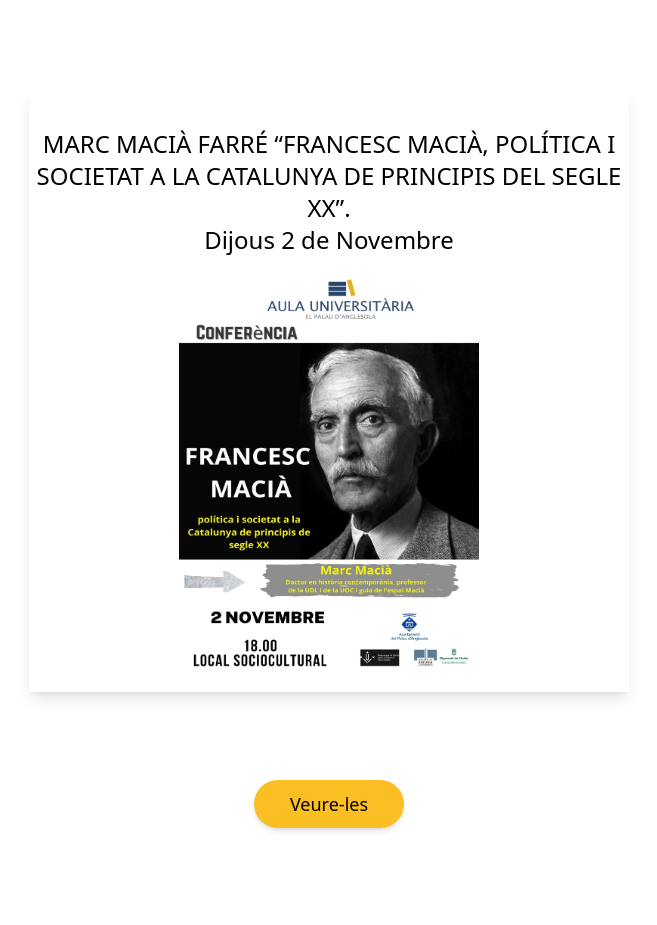
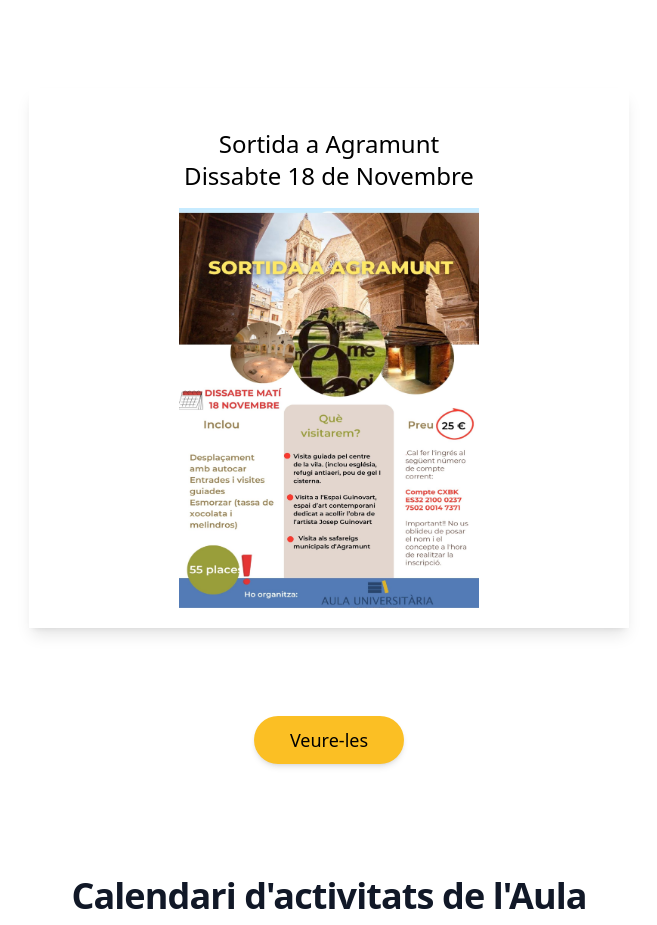
Before and after one commit to aresmiiro/aula-universtaria-palau, a website built with Vite: page index.html in a window 1280 px wide. Shown: the part 960-1885 px from the top of the page, without its empty margins (311-968 px from the left). Built offline with nearby package versions, Linux system fonts and the light colour scheme.

```diff
--- a/index.html
+++ b/index.html
@@ -318,14 +318,13 @@
             <h3
               class="mt-10 mb-4 text-2xl text-center text-black justify-self-center"
             >
-              MARC MACIÀ FARRÉ “FRANCESC MACIÀ, POLÍTICA I SOCIETAT A LA
-              CATALUNYA DE PRINCIPIS DEL SEGLE XX”.
+              Sortida a Agramunt
               <br />
-              Dijous 2 de Novembre
+              Dissabte 18 de Novembre
             </h3>
             <img
               class="h-[400px] w-[300px] justify-self-center mb-5"
-              src="./public/img/Francesc-macia.jpeg"
+              src="./public/img/sortida-agramunt.jpg"
               alt="imatge conferéncia"
             />
           </div>
```
Also changed, not shown: public/img/silvia-carles.jpg (added), public/img/sortida-agramunt.jpg (added).
